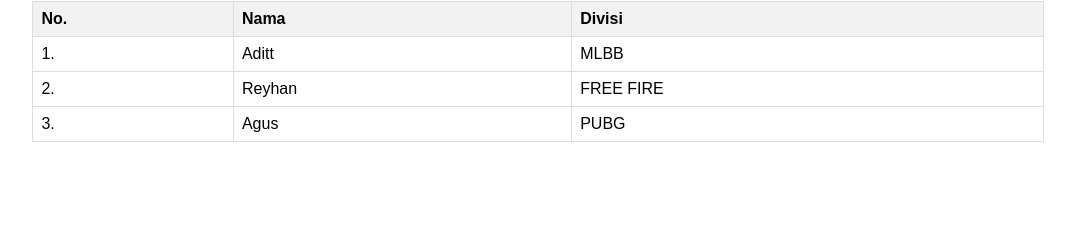
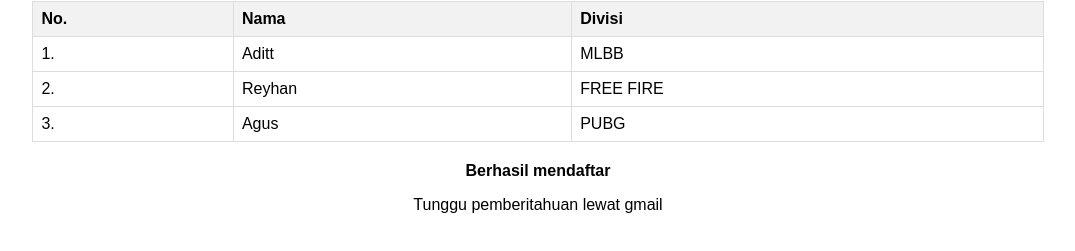
Before and after one commit to shuraaint/shuraaint.github.io, a plain HTML site: page index.html in a window 1280 px wide. Shown: the part 137-388 px from the top of the page, without its empty margins (102-1177 px from the left). Drawn offline with Linux system fonts and the light colour scheme.

Commit message:
index.html

```diff
--- a/index.html
+++ b/index.html
@@ -55,6 +55,9 @@
             </tr>
         </tbody>
     </table>
+        <p style="font-weight: bold; margin-top: 20px;">Berhasil mendaftar</p>
+    <p>Tunggu pemberitahuan lewat gmail</p>
+
 
 
 </body></html>
```
